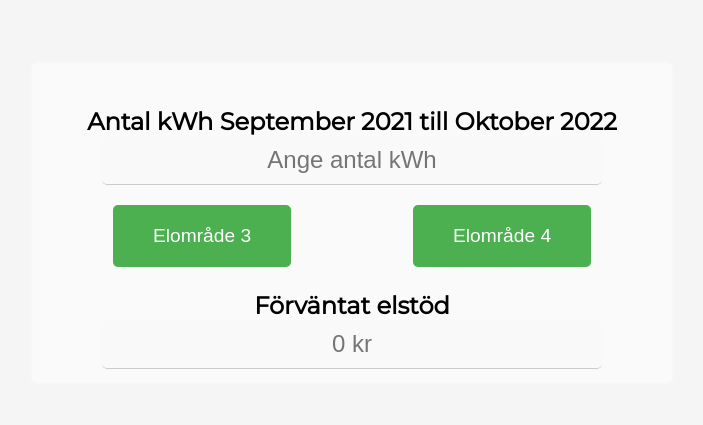
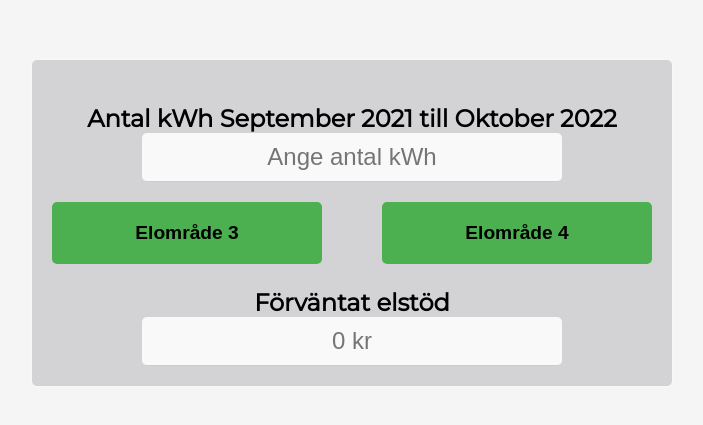
Before and after one commit to Beckman88/Elstod, a plain HTML site: page index.html in a window 1280 px wide. Shown: the part 177-602 px from the top of the page, without its empty margins (288-991 px from the left). Drawn offline with Linux system fonts and the light colour scheme.

Commit message:
READYTOLAUNCH

```diff
--- a/Style.css
+++ b/Style.css
@@ -7,7 +7,6 @@ input[type="number"]::-webkit-outer-spin-button {
 input[type="number"] {
   -moz-appearance: textfield;
 }
-
 
 body {
   font-family: 'Montserrat', sans-serif;
@@ -25,17 +24,14 @@ body {
   }
 
 .calculator {
-    height: 35vh;
+  width: 90%;
   max-width: 600px;
-      margin: 0 auto;
   padding: 20px;
-      background-color: rgba(255, 255, 255, 0.5);
+  background-color: rgba(169, 170, 176, 0.443);
   box-shadow: 0 0 5px rgba(255, 255, 255, 0.5);
   border-radius: 5px;
   font-weight: bold;
 }
-
-
 
 h1 {
   text-align: center;
@@ -48,15 +44,12 @@ body {
   justify-content: center;
   align-items: center;
   margin-top: 20px;
-
-
 }
 
 .form-group {
   display: flex;
   flex-direction: column;
   margin-bottom: 10px;
-
 }
 
 label {
@@ -67,7 +60,8 @@ body {
 
 input[type="number"],
 input[type="text"] {
-    width: 80%;
+  width: 100%;
+  max-width: 400px;
   padding: 10px;
   font-size: 1.5em;
   border: none;
@@ -77,20 +71,18 @@ body {
   border-radius: 5px;
 }
 
-  .input-box, .buttons {
-
-  }
-
 .input-box {
   text-align: center;
   margin-top: 1.5em;
 }
 
 button {
+  width: 45%;
   padding: 20px 40px;
   font-size: 1.2em;
   background-color: #4CAF50;
-    color: #fff;
+  font-weight: bold;
+  color: #000000;
   border: none;
   border-radius: 5px;
   cursor: pointer;
@@ -104,33 +96,6 @@ body {
 .buttons {
   display: flex;
   flex-direction: row;
-    justify-content: space-around;
+  justify-content: space-between;
   margin-top: 20px;
 }
-
-
-
-  @media only screen and (max-width: 600px) {
-    /* Adjust the layout and styles for smaller screens */
-    .calculator {
-      padding: 10px;
-    }
-
-    form {
-      margin-top: 10px;
-    }
-  }
-
-
-  @media only screen and (min-width: 600px) {
-    /* Adjust the layout and styles for larger screens */
-    .calculator {
-      display: flex;
-      flex-direction: column;
-    }
-
-    .buttons {
-      flex-direction: row;
-      justify-content: space-around;
-    }
-  }
```
Lines whose indentation alone changed are shown as unchanged.
